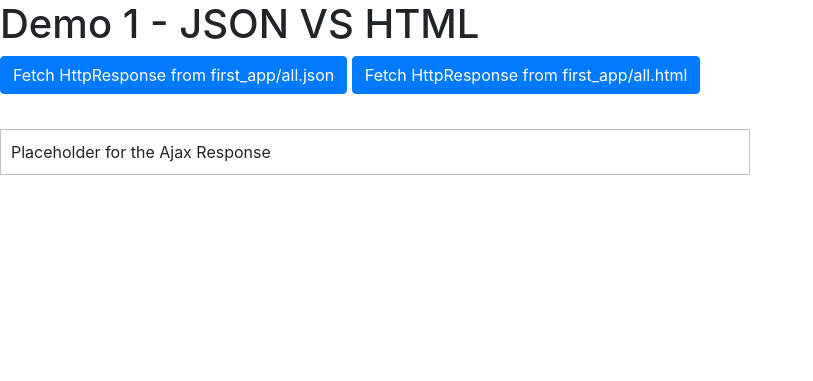
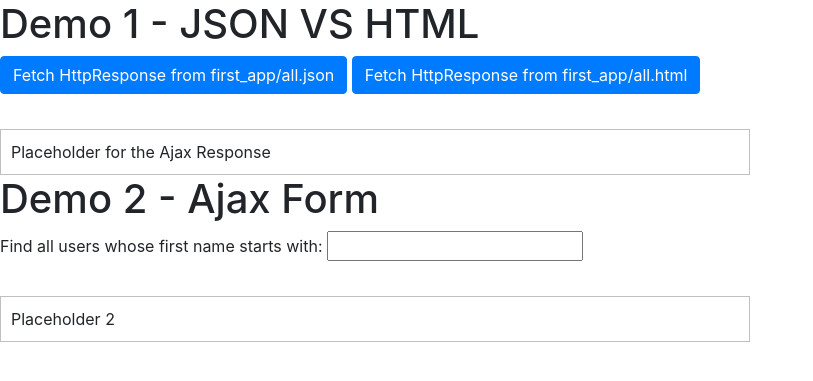
Before and after one commit to grommitt/Ajax-demo, a Django app: page / in a window 1280 px wide. Shown: the top 381 px of the page, without its empty margins (0-813 px from the left). Run offline with Django 3.2, Linux system fonts and the light colour scheme; parts of the project's set-up code (start-up, migrations or seed data) failed here and were passed over; some libraries are stand-ins or nearby versions.

Commit message:
demo 2 ajax form

```diff
--- a/apps/first_app/templates/first_app/index.html
+++ b/apps/first_app/templates/first_app/index.html
@@ -35,7 +35,31 @@
           }
         })
       })
+    </script>
 
+    <h1>Demo 2 - Ajax Form</h1>
+    <form action="/first_app/find" method="POST">
+      {% csrf_token %}
+      Find all users whose first name starts with:
+      <input type="text" name="first_name_starts_with" id="ajax_first_name">
+    </form>
+
+    <div id="placeholder2" style='margin-top:35px; border:1px solid silver; width:750px; padding:10px;'>Placeholder 2</div>
+
+    <script>
+      $('#ajax_first_name').keyup(function(){
+        console.log('came here')
+        console.log("parent's serialize() returned", $(this).parent().serialize())
+        $.ajax({
+          url: '/first_app/find',
+          method: 'post',
+          data: $(this).parent().serialize(),
+          success: function(serverResponse){
+            console.log('success', serverResponse)
+            $('#placeholder2').html(serverResponse)
+          }
+        });
+      });
     </script>
   </body>
 </html>
--- a/apps/first_app/urls.py
+++ b/apps/first_app/urls.py
@@ -4,5 +4,6 @@ urlpatterns = [
     url(r'^$', views.index),
     url(r'^all.json$', views.all_json),
     url(r'^all.html$', views.all_html),
+    url(r'^find$', views.find),
 
 ]
--- a/apps/first_app/views.py
+++ b/apps/first_app/views.py
@@ -12,3 +12,6 @@ def all_json(request):
 def all_html(request):
     users = User.objects.all()
     return render(request, 'first_app/all.html', { "users": users })
+def find(request):
+    users = User.objects.filter(first_name__startswith=request.POST['first_name_starts_with'])
+    return render(request, 'first_app/all.html', { "users": users })
```
